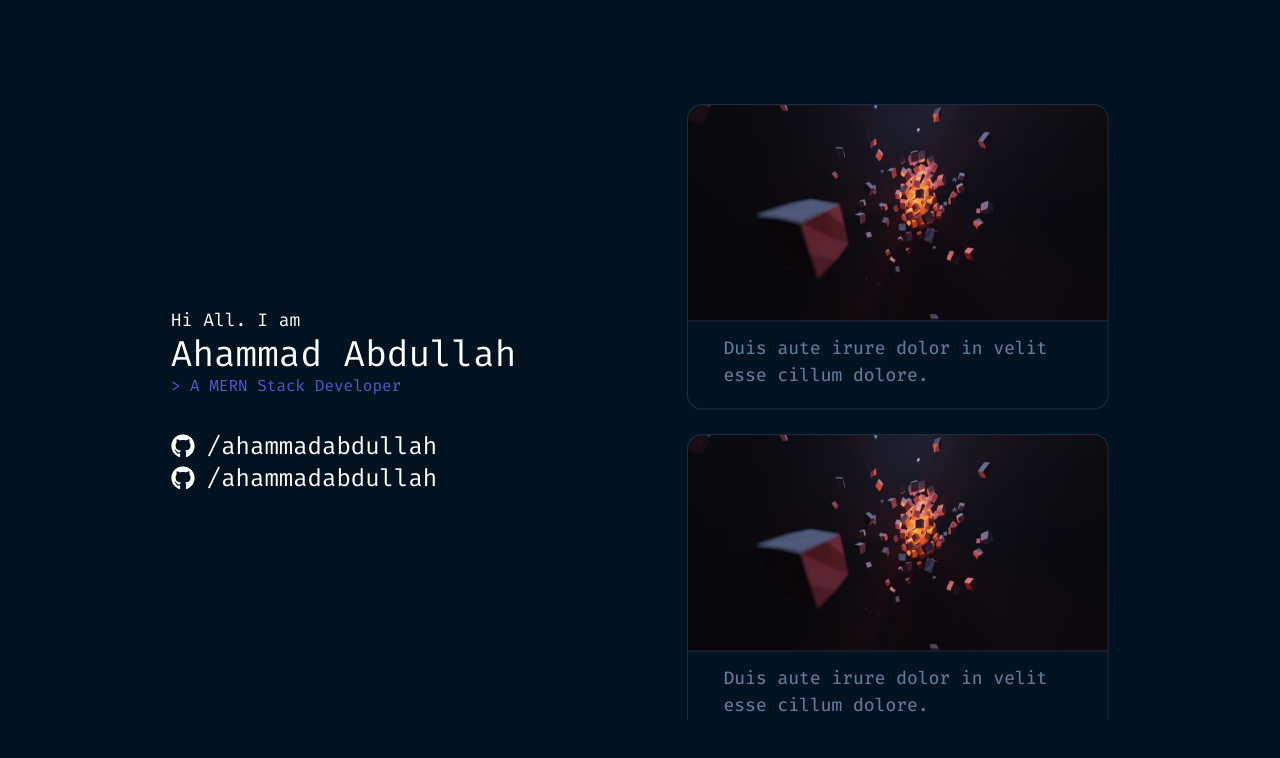
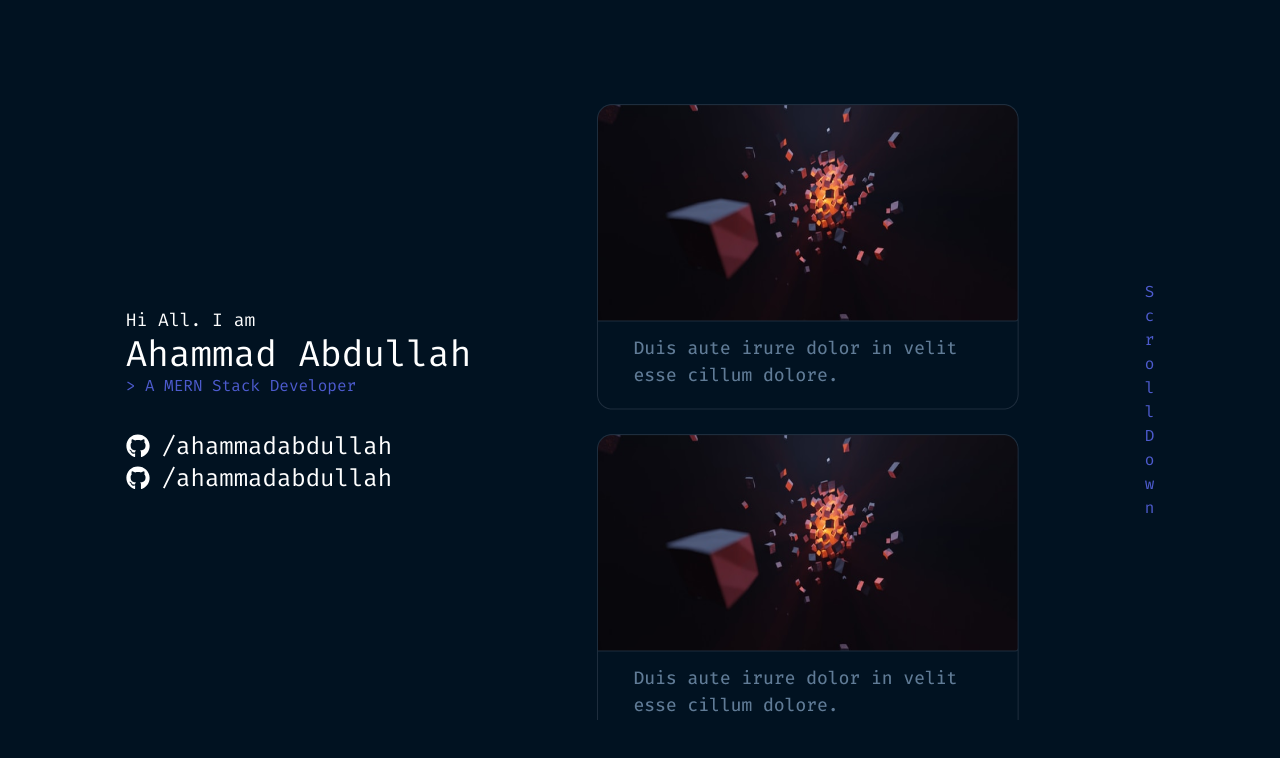
Before and after one commit to ahammadabdullah/portfolio, a React (Vite) app in the folder client/: page / in a window 1280 px wide. Shown: the top 758 px of the page. Built offline with nearby package versions, Linux system fonts and the light colour scheme.

Commit message:
scroll bar added

```diff
--- a/client/src/Pages/Home.jsx
+++ b/client/src/Pages/Home.jsx
@@ -7,6 +7,12 @@ const Home = () => {
       <div className="bg-primary lg:h-screen flex items-center justify-evenly overflow-hidden ">
         <Title />
         <Gallery />
+        <div>
+          <h3 className="text-highlight">
+            S <br />c <br />r <br />o <br /> l <br /> l <br />D <br /> o <br />{" "}
+            w <br /> n
+          </h3>
+        </div>
       </div>
     </>
   );
```
